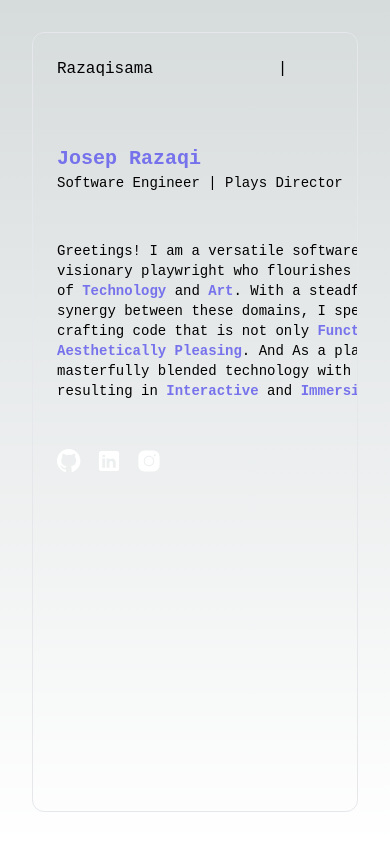
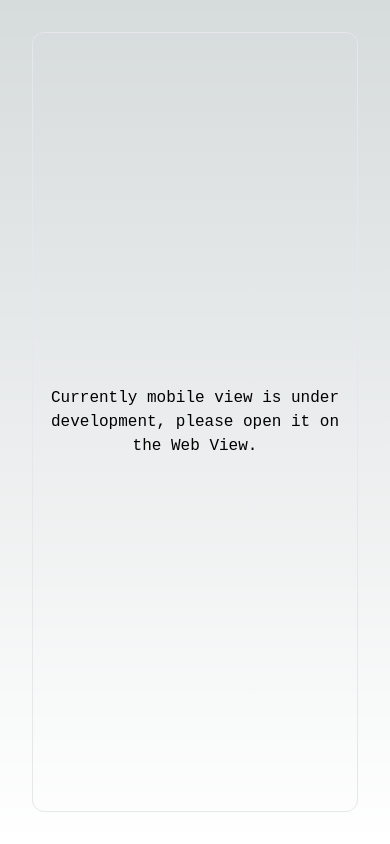
Before and after one commit to razaqisama/razaqisama-web, a Next.js app: page / in a window 390 px wide. Built offline with nearby package versions, Linux system fonts and the light colour scheme.

Commit message:
add mobile under development

```diff
--- a/src/app/layout.tsx
+++ b/src/app/layout.tsx
@@ -32,9 +32,15 @@ export default function RootLayout({
     <html lang="en">
       <body>
         <main className="h-screen p-8">
-          <div className="h-[100%] flex border-[1px] rounded-xl overflow-hidden">
+          <div className="hidden h-[100%] lg:flex border-[1px] rounded-xl overflow-hidden">
             <About />
             {children}
+          </div>
+          <div className="lg:hidden flex justify-center items-center text-center h-[100%] border-[1px] rounded-xl overflow-hidden">
+            <p>
+              Currently mobile view is under development, please open it on the
+              Web View.
+            </p>
           </div>
         </main>
       </body>
--- a/src/containers/Home/About/index.tsx
+++ b/src/containers/Home/About/index.tsx
@@ -5,7 +5,7 @@ import BackButton from './Components/BackButton';
 
 function About() {
   return (
-    <div className="flex flex-col justify-between p-6 min-w-[500px] max-w-[500px] border-r-[1px]">
+    <div className="flex flex-col justify-between p-6 min-w-[430px] max-w-[430px] border-r-[1px]">
       <div className="flex flex-col gap-16">
         <div className="flex w-full">
           <p className="flex-1">Razaqisama</p>
```
